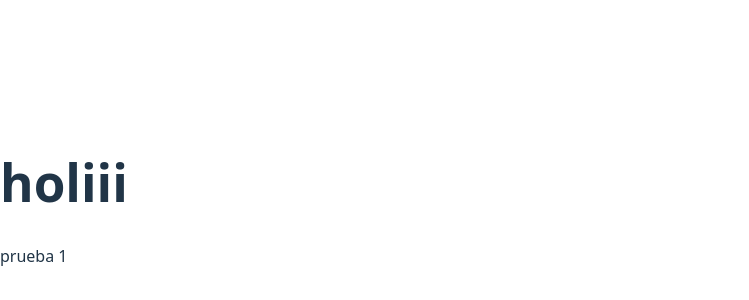
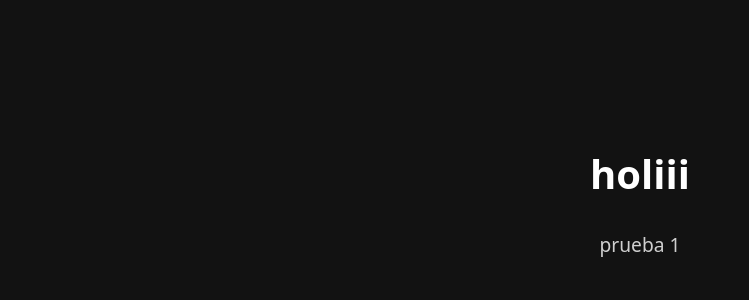
Before and after one commit to r4ccy/raccyfy---, a React (Vite) app: page /home in a window 1280 px wide. Shown: the part 198-498 px from the top of the page, without its empty margins (0-749 px from the left). Built offline with nearby package versions, Linux system fonts and the light colour scheme.

Commit message:
feat: agregar componente home con estilos basicos

```diff
--- /dev/null
+++ b/src/pages/Home.css
@@ -0,0 +1,23 @@
+.home {
+    display: flex;
+    flex-direction: column;
+    align-items: center;
+    justify-content: center;
+    min-height: 100vh;
+    width: 100vw;
+    padding: 2rem;
+    background-color: #121212;
+    color: white;
+    text-align: center;
+    box-sizing: border-box;
+}
+
+.home h1 {
+    font-size: 2.5rem;
+    margin-bottom: 1rem;
+}
+
+.home p {
+    font-size: 1.2rem;
+    opacity: 0.8;
+}
--- a/src/pages/Home.jsx
+++ b/src/pages/Home.jsx
@@ -1,3 +1,5 @@
+import "./Home.css";
+
 function Home() {
     return (
         <div className="home">
```
